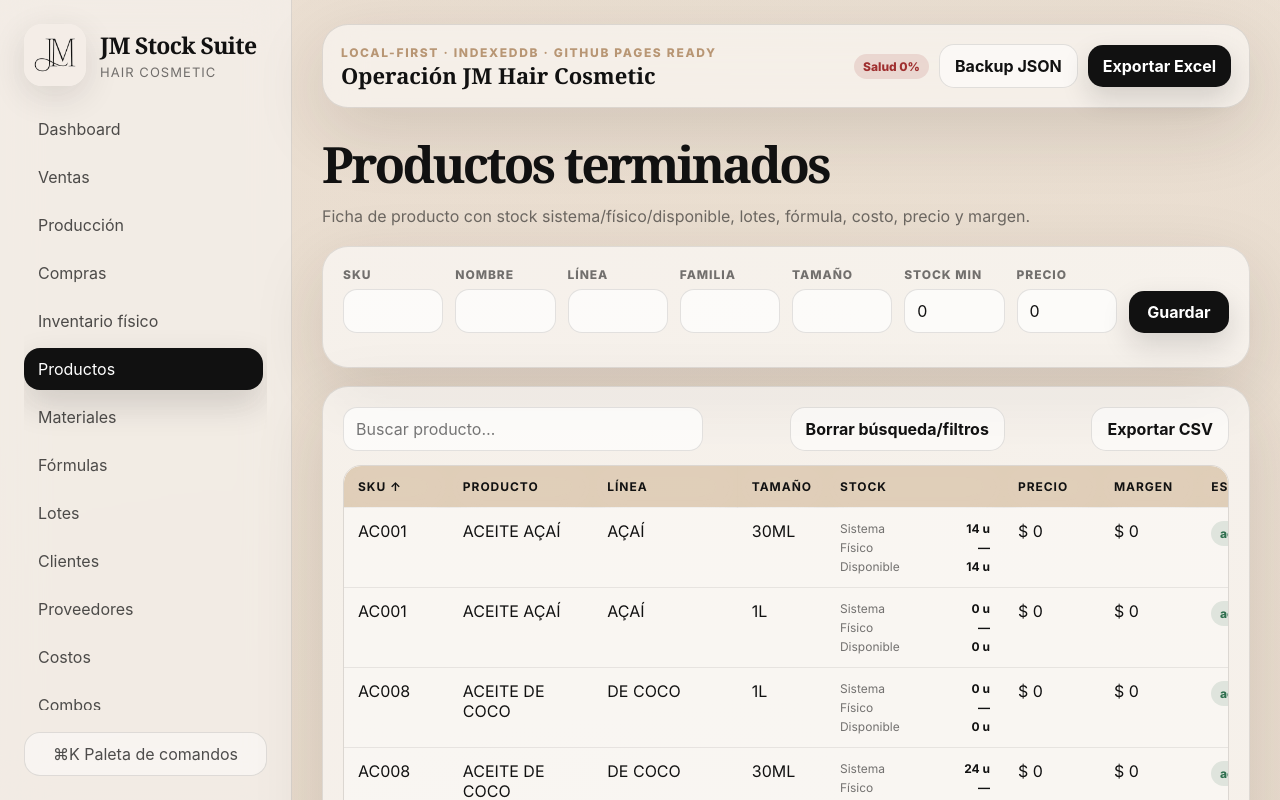
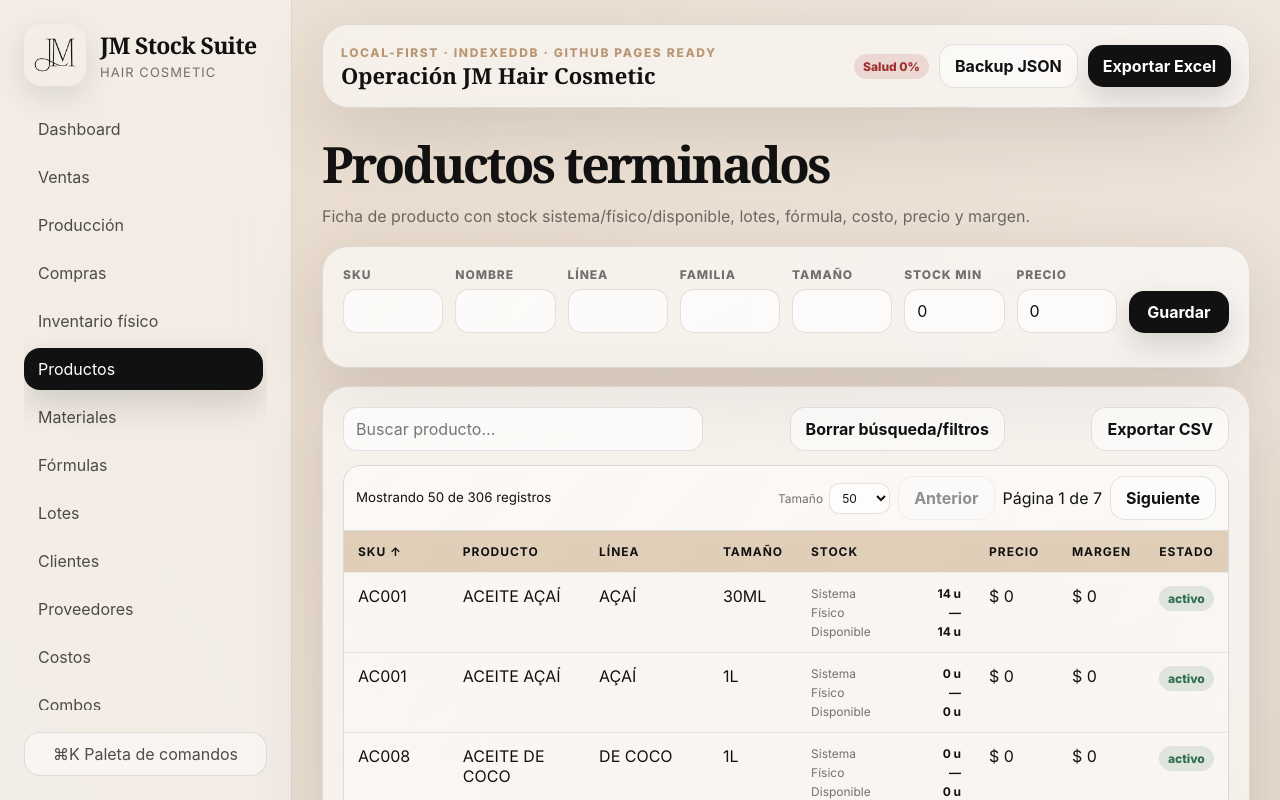
Before and after one commit to GatDeguin/JM_ADM2, a React (Vite) app: page / in a window 1280 px wide. Both pictures are taken after a click on the button "Productos". Shown: the top 800 px of the page. Built offline with nearby package versions, Linux system fonts and the light colour scheme.

Commit message:
Add SmartTable pagination and incremental mode across key pages

```diff
--- a/src/App.tsx
+++ b/src/App.tsx
@@ -695,6 +695,8 @@ function InventoryConfirmation({ preview, draft, itemName }: { preview: ReturnTy
 function ProductsPage({ state, applyState, openDrawer }: PageProps) {
   const [query, setQuery] = useState('');
   const [form, setForm] = useState({ sku: '', name: '', line: '', family: '', size: '', stockMin: 0, listPrice: 0, costReference: 0 });
+  const [page, setPage] = useState(1);
+  const [pageSize, setPageSize] = useState(50);
   const rows = state.products.filter((p) => includesText(`${p.sku} ${p.name} ${p.line} ${p.family}`, query));
   const save = () => {
     if (!form.name.trim()) return;
@@ -719,8 +721,8 @@ function ProductsPage({ state, applyState, openDrawer }: PageProps) {
         </div>
       </div>
       <div className="card">
-        <header className="card-head"><input className="search" placeholder="Buscar producto…" value={query} onChange={(e) => setQuery(e.target.value)} /><button className="ghost" onClick={() => setQuery('')}>Borrar búsqueda/filtros</button><button className="ghost" onClick={() => exportModuleCsv(state, 'productos')}>Exportar CSV</button></header>
-        <SmartTable rows={rows} onRowClick={(p) => openDrawer('product', p.id)} columns={[
+        <header className="card-head"><input className="search" placeholder="Buscar producto…" value={query} onChange={(e) => { setQuery(e.target.value); setPage(1); }} /><button className="ghost" onClick={() => setQuery('')}>Borrar búsqueda/filtros</button><button className="ghost" onClick={() => exportModuleCsv(state, 'productos')}>Exportar CSV</button></header>
+        <SmartTable rows={rows} page={page} pageSize={pageSize} onPageChange={(nextPage, nextSize) => { setPage(nextPage); setPageSize(nextSize); }} onRowClick={(p) => openDrawer('product', p.id)} columns={[
           { key: 'sku', header: 'SKU' }, { key: 'name', header: 'Producto' }, { key: 'line', header: 'Línea' }, { key: 'size', header: 'Tamaño' },
           { key: 'stock', header: 'Stock', value: (p) => productStock(state, p.id).available, render: (p) => <StockTriple system={productStock(state, p.id).system} physical={productStock(state, p.id).physical} available={productStock(state, p.id).available} /> },
           { key: 'price', header: 'Precio', value: (p) => p.listPrice, render: (p) => money(p.listPrice) },
@@ -735,6 +737,8 @@ function ProductsPage({ state, applyState, openDrawer }: PageProps) {
 function MaterialsPage({ state, applyState, openDrawer }: PageProps) {
   const [query, setQuery] = useState('');
   const [form, setForm] = useState({ name: '', category: 'materia prima', unit: 'ml', stockMin: 0, unitCost: 0 });
+  const [page, setPage] = useState(1);
+  const [pageSize, setPageSize] = useState(50);
   const rows = state.materials.filter((m) => includesText(`${m.name} ${m.category} ${m.unit}`, query));
   const save = () => {
     if (!form.name.trim()) return;
@@ -755,8 +759,8 @@ function MaterialsPage({ state, applyState, openDrawer }: PageProps) {
         <button className="primary align-end" onClick={save}>Guardar</button>
       </div></div>
       <div className="card">
-        <header className="card-head"><input className="search" placeholder="Buscar material…" value={query} onChange={(e) => setQuery(e.target.value)} /><button className="ghost" onClick={() => setQuery('')}>Borrar búsqueda/filtros</button><button className="ghost" onClick={() => exportModuleCsv(state, 'materiales')}>Exportar CSV</button></header>
-        <SmartTable rows={rows} onRowClick={(m) => openDrawer('material', m.id)} columns={[
+        <header className="card-head"><input className="search" placeholder="Buscar material…" value={query} onChange={(e) => { setQuery(e.target.value); setPage(1); }} /><button className="ghost" onClick={() => setQuery('')}>Borrar búsqueda/filtros</button><button className="ghost" onClick={() => exportModuleCsv(state, 'materiales')}>Exportar CSV</button></header>
+        <SmartTable rows={rows} page={page} pageSize={pageSize} onPageChange={(nextPage, nextSize) => { setPage(nextPage); setPageSize(nextSize); }} onRowClick={(m) => openDrawer('material', m.id)} columns={[
           { key: 'name', header: 'Material' }, { key: 'category', header: 'Categoría' }, { key: 'unit', header: 'Unidad' },
           { key: 'stock', header: 'Stock', value: (m) => materialStock(state, m.id).available, render: (m) => <StockTriple system={materialStock(state, m.id).system} physical={materialStock(state, m.id).physical} available={materialStock(state, m.id).available} unit={m.unit} /> },
           { key: 'unitCost', header: 'Costo unitario', value: (m) => m.unitCost, render: (m) => money(m.unitCost) },
@@ -1019,6 +1023,8 @@ function MovementsPage({ state }: PageProps) {
   const [user, setUser] = useState('');
   const [fromDate, setFromDate] = useState('');
   const [toDate, setToDate] = useState('');
+  const [page, setPage] = useState(1);
+  const [pageSize, setPageSize] = useState(100);
   const rows = useMemo(() => state.movements.filter((m) => {
     if (fromDate && m.date < fromDate) return false;
     if (toDate && m.date > toDate) return false;
@@ -1027,21 +1033,21 @@ function MovementsPage({ state }: PageProps) {
     if (query && !includesText(`${m.type} ${m.item} ${m.reason} ${m.sourceDocument} ${m.lotNumber} ${m.user}`, query)) return false;
     return true;
   }), [state.movements, fromDate, toDate, type, user, query]);
-  const resetFilters = () => { setQuery(''); setType(''); setUser(''); setFromDate(''); setToDate(''); };
+  const resetFilters = () => { setQuery(''); setType(''); setUser(''); setFromDate(''); setToDate(''); setPage(1); };
   const movementTypes = useMemo(() => Array.from(new Set(state.movements.map((m) => m.type))).sort((a, b) => a.localeCompare(b, 'es')), [state.movements]);
   const users = useMemo(() => Array.from(new Set(state.movements.map((m) => m.user))).sort((a, b) => a.localeCompare(b, 'es')), [state.movements]);
   return (
     <Section title="Movimientos" subtitle="Histórico completo de tipo, entidad, ítem, cantidad, valor, usuario, documento, lote y motivo." actions={<button className="ghost" onClick={() => exportModuleCsv(state, 'movimientos')}>Exportar CSV</button>}>
       <div className="card">
         <header className="card-head">
-          <input className="search" placeholder="Buscar movimiento…" value={query} onChange={(e) => setQuery(e.target.value)} />
+          <input className="search" placeholder="Buscar movimiento…" value={query} onChange={(e) => { setQuery(e.target.value); setPage(1); }} />
           <input type="date" value={fromDate} onChange={(e) => setFromDate(e.target.value)} />
           <input type="date" value={toDate} onChange={(e) => setToDate(e.target.value)} />
           <select value={type} onChange={(e) => setType(e.target.value)}><option value="">Tipo</option>{movementTypes.map((item) => <option key={item} value={item}>{item}</option>)}</select>
           <select value={user} onChange={(e) => setUser(e.target.value)}><option value="">Usuario</option>{users.map((item) => <option key={item} value={item}>{item}</option>)}</select>
           <button className="ghost" onClick={resetFilters}>Borrar búsqueda/filtros</button>
         </header>
-        <SmartTable rows={rows} columns={[{ key: 'date', header: 'Fecha', render: (m) => dateLabel(m.date) }, { key: 'type', header: 'Tipo' }, { key: 'item', header: 'Ítem' }, { key: 'qty', header: 'Cantidad', render: (m) => qty(m.qty, m.unit) }, { key: 'value', header: 'Valor', render: (m) => money(m.value) }, { key: 'user', header: 'Usuario' }, { key: 'sourceDocument', header: 'Documento' }, { key: 'lotNumber', header: 'Lote' }, { key: 'reason', header: 'Motivo' }]} />
+        <SmartTable rows={rows} mode="incremental" page={page} pageSize={pageSize} onPageChange={(nextPage, nextSize) => { setPage(nextPage); setPageSize(nextSize); }} columns={[{ key: 'date', header: 'Fecha', render: (m) => dateLabel(m.date) }, { key: 'type', header: 'Tipo' }, { key: 'item', header: 'Ítem' }, { key: 'qty', header: 'Cantidad', render: (m) => qty(m.qty, m.unit) }, { key: 'value', header: 'Valor', render: (m) => money(m.value) }, { key: 'user', header: 'Usuario' }, { key: 'sourceDocument', header: 'Documento' }, { key: 'lotNumber', header: 'Lote' }, { key: 'reason', header: 'Motivo' }]} />
       </div>
     </Section>
   );
@@ -1050,10 +1056,12 @@ function MovementsPage({ state }: PageProps) {
 function AuditPage({ state }: PageProps) {
   const issues = runIntegrityChecks(state);
   const tests = runInternalTests(state);
+  const [auditPage, setAuditPage] = useState(1);
+  const [auditPageSize, setAuditPageSize] = useState(40);
   return (
     <Section title="Auditoría y QA" subtitle="Score operativo, issues, bitácora auditada y pruebas internas." actions={<button className="ghost" onClick={() => exportModuleCsv(state, 'auditoria')}>Exportar auditoría</button>}>
       <div className="kpi-grid"><KPI label="Críticos" value={issues.filter((i) => i.severity === 'crítico').length} tone="danger" /><KPI label="Atención" value={issues.filter((i) => i.severity === 'atención').length} tone="warn" /><KPI label="Info" value={issues.filter((i) => i.severity === 'info').length} /><KPI label="Tests OK" value={`${tests.filter((t) => t.passed).length}/${tests.length}`} tone={tests.every((t) => t.passed) ? 'good' : 'warn'} /></div>
-      <div className="grid two"><div className="card"><h3>Tests internos</h3>{tests.map((t) => <div className="test-row" key={t.name}><Badge label={t.passed ? 'OK' : 'Falla'} tone={t.passed ? 'good' : 'danger'} /><strong>{t.name}</strong><span>{t.detail}</span></div>)}</div><div className="card"><h3>Audit log</h3><SmartTable rows={state.auditLog.slice().reverse()} dense maxRows={40} columns={[{ key: 'date', header: 'Fecha', render: (a) => dateLabel(a.date) }, { key: 'module', header: 'Módulo' }, { key: 'entityId', header: 'Entidad' }, { key: 'field', header: 'Campo' }, { key: 'origin', header: 'Origen' }, { key: 'reason', header: 'Motivo' }]} /></div></div>
+      <div className="grid two"><div className="card"><h3>Tests internos</h3>{tests.map((t) => <div className="test-row" key={t.name}><Badge label={t.passed ? 'OK' : 'Falla'} tone={t.passed ? 'good' : 'danger'} /><strong>{t.name}</strong><span>{t.detail}</span></div>)}</div><div className="card"><h3>Audit log</h3><SmartTable rows={state.auditLog.slice().reverse()} dense page={auditPage} pageSize={auditPageSize} onPageChange={(nextPage, nextSize) => { setAuditPage(nextPage); setAuditPageSize(nextSize); }} columns={[{ key: 'date', header: 'Fecha', render: (a) => dateLabel(a.date) }, { key: 'module', header: 'Módulo' }, { key: 'entityId', header: 'Entidad' }, { key: 'field', header: 'Campo' }, { key: 'origin', header: 'Origen' }, { key: 'reason', header: 'Motivo' }]} /></div></div>
     </Section>
   );
 }
@@ -1065,6 +1073,8 @@ function IntegrityPage({ state, applyState, setPendingConfirm, setPage }: PagePr
   const [control, setControl] = useState('');
   const [fromDate, setFromDate] = useState('');
   const [toDate, setToDate] = useState('');
+  const [tablePage, setTablePage] = useState(1);
+  const [tablePageSize, setTablePageSize] = useState(50);
   const filteredIssues = useMemo(() => issues.filter((issue) => {
     const issueDate = (issue as { date?: string; timestamp?: string }).date ?? (issue as { timestamp?: string }).timestamp ?? '';
     if (severity && issue.severity !== severity) return false;
@@ -1077,7 +1087,7 @@ function IntegrityPage({ state, applyState, setPendingConfirm, setPage }: PagePr
   }), [issues, severity, module, control, fromDate, toDate]);
   const modules = useMemo(() => Array.from(new Set(issues.map((i) => i.module).filter(Boolean) as string[])).sort((a, b) => a.localeCompare(b, 'es')), [issues]);
   const controls = useMemo(() => Array.from(new Set(issues.map((i) => i.control))).sort((a, b) => a.localeCompare(b, 'es')), [issues]);
-  const resetFilters = () => { setSeverity(''); setModule(''); setControl(''); setFromDate(''); setToDate(''); };
+  const resetFilters = () => { setSeverity(''); setModule(''); setControl(''); setFromDate(''); setToDate(''); setTablePage(1); };
   const repair = () => {
     setPendingConfirm({ title: 'Reparar integridad seguro', label: 'Reparar seguro', body: <p>Se recalcularán estados de lotes agotados/vencidos desde los lotes existentes y se registrará auditoría. No se eliminarán datos.</p>, onConfirm: () => { const result = safeRepairState(state); if (result.ok && result.data) applyState(result.data, `Reparación segura aplicada: ${Number(result.summary?.changed) || 0} cambios.`); } });
   };
@@ -1092,7 +1102,7 @@ function IntegrityPage({ state, applyState, setPendingConfirm, setPage }: PagePr
           <input type="date" value={toDate} onChange={(e) => setToDate(e.target.value)} />
           <button className="ghost" onClick={resetFilters}>Borrar búsqueda/filtros</button>
         </header>
-        <SmartTable rows={filteredIssues} columns={[{ key: 'severity', header: 'Severidad', render: (i) => <Badge label={i.severity} tone={i.severity === 'crítico' ? 'danger' : i.severity === 'atención' ? 'warn' : 'info'} /> }, { key: 'control', header: 'Control' }, { key: 'detail', header: 'Detalle' }, { key: 'systemValue', header: 'Sistema' }, { key: 'expectedValue', header: 'Esperado' }, { key: 'recommendation', header: 'Acción recomendada' }, { key: 'module', header: 'Ir', render: (i) => i.module ? <button className="ghost" onClick={() => setPage(i.module ?? 'Dashboard')}>{i.module}</button> : '—' }]} />
+        <SmartTable rows={filteredIssues} page={tablePage} pageSize={tablePageSize} onPageChange={(nextPage, nextSize) => { setTablePage(nextPage); setTablePageSize(nextSize); }} columns={[{ key: 'severity', header: 'Severidad', render: (i) => <Badge label={i.severity} tone={i.severity === 'crítico' ? 'danger' : i.severity === 'atención' ? 'warn' : 'info'} /> }, { key: 'control', header: 'Control' }, { key: 'detail', header: 'Detalle' }, { key: 'systemValue', header: 'Sistema' }, { key: 'expectedValue', header: 'Esperado' }, { key: 'recommendation', header: 'Acción recomendada' }, { key: 'module', header: 'Ir', render: (i) => i.module ? <button className="ghost" onClick={() => setPage(i.module ?? 'Dashboard')}>{i.module}</button> : '—' }]} />
       </div>
     </Section>
   );
--- a/src/components.tsx
+++ b/src/components.tsx
@@ -1,4 +1,4 @@
-import { useMemo, useState } from 'react';
+import { useEffect, useMemo, useState } from 'react';
 import type { AppState } from './types';
 import { includesText, money, qty } from './utils';
 
@@ -106,7 +106,9 @@ export interface Column<T> {
   className?: string;
 }
 
-export function SmartTable<T extends object>({ rows, columns, onRowClick, dense = false, maxRows }: { rows: T[]; columns: Column<T>[]; onRowClick?: (row: T) => void; dense?: boolean; maxRows?: number }) {
+type SmartTableMode = 'paged' | 'incremental';
+
+export function SmartTable<T extends object>({ rows, columns, onRowClick, dense = false, maxRows, page = 1, pageSize = 50, onPageChange, mode = 'paged' }: { rows: T[]; columns: Column<T>[]; onRowClick?: (row: T) => void; dense?: boolean; maxRows?: number; page?: number; pageSize?: number; onPageChange?: (page: number, pageSize: number) => void; mode?: SmartTableMode }) {
   const [sort, setSort] = useState<{ key: string; direction: 'asc' | 'desc' }>({ key: columns[0]?.key ?? 'id', direction: 'asc' });
   const sortedRows = useMemo(() => {
     const column = columns.find((c) => c.key === sort.key);
@@ -119,9 +121,39 @@ export function SmartTable<T extends object>({ rows, columns, onRowClick, dense
       return String(av).localeCompare(String(bv), 'es') * factor;
     });
   }, [rows, columns, sort]);
-  const visible = typeof maxRows === 'number' ? sortedRows.slice(0, maxRows) : sortedRows;
+  const limitedRows = typeof maxRows === 'number' ? sortedRows.slice(0, maxRows) : sortedRows;
+  const safePageSize = Math.max(1, pageSize);
+  const maxPage = Math.max(1, Math.ceil(limitedRows.length / safePageSize));
+  const safePage = Math.min(Math.max(1, page), maxPage);
+  useEffect(() => {
+    if (!onPageChange) return;
+    if (safePage !== page) onPageChange(safePage, safePageSize);
+  }, [safePage, page, safePageSize, onPageChange]);
+  const visible = useMemo(() => {
+    if (mode === 'incremental') {
+      return limitedRows.slice(0, safePage * safePageSize);
+    }
+    const start = (safePage - 1) * safePageSize;
+    return limitedRows.slice(start, start + safePageSize);
+  }, [limitedRows, mode, safePage, safePageSize]);
+  const handlePageSize = (value: number) => onPageChange?.(1, value);
   return (
     <div className="table-wrap">
+      <div className="table-meta">
+        <small>Mostrando {visible.length.toLocaleString('es-AR')} de {limitedRows.length.toLocaleString('es-AR')} registros</small>
+        {onPageChange && (
+          <div className="table-controls">
+            <label>Tamaño
+              <select value={safePageSize} onChange={(event) => handlePageSize(Number(event.target.value))}>
+                {[25, 50, 100, 250].map((size) => <option key={size} value={size}>{size}</option>)}
+              </select>
+            </label>
+            <button className="ghost" onClick={() => onPageChange(Math.max(1, safePage - 1), safePageSize)} disabled={safePage <= 1}>Anterior</button>
+            <span>{mode === 'incremental' ? `Lote ${safePage}` : `Página ${safePage} de ${maxPage}`}</span>
+            <button className="ghost" onClick={() => onPageChange(Math.min(maxPage, safePage + 1), safePageSize)} disabled={safePage >= maxPage}>{mode === 'incremental' ? 'Cargar más' : 'Siguiente'}</button>
+          </div>
+        )}
+      </div>
       <table className={dense ? 'smart-table dense' : 'smart-table'}>
         <thead>
           <tr>
--- a/src/styles.css
+++ b/src/styles.css
@@ -148,6 +148,10 @@ input:focus, select:focus, textarea:focus { border-color: rgba(184,150,116,.8);
 .segmented button { padding: 9px 13px; border-radius: 12px; background: transparent; font-weight: 750; }
 .segmented button.active { background: var(--ink); color: #fff; }
 .table-wrap { overflow: auto; border-radius: 18px; border: 1px solid var(--line); }
+.table-meta { display: flex; justify-content: space-between; align-items: center; gap: 12px; padding: 10px 12px; background: rgba(255,255,255,.52); border-bottom: 1px solid var(--line); }
+.table-controls { display: flex; align-items: center; gap: 8px; }
+.table-controls label { display: flex; align-items: center; gap: 6px; color: var(--muted); font-size: 12px; }
+.table-controls select { width: auto; padding: 6px 8px; border-radius: 10px; }
 .smart-table { width: 100%; border-collapse: collapse; min-width: 780px; background: rgba(255,255,255,.38); }
 .smart-table th, .smart-table td { padding: 13px 14px; border-bottom: 1px solid rgba(17,17,17,.08); text-align: left; vertical-align: top; }
 .smart-table th { position: sticky; top: 0; z-index: 1; background: rgba(216,194,167,.78); backdrop-filter: blur(16px); color: var(--ink); font-size: 12px; text-transform: uppercase; letter-spacing: .08em; user-select: none; }
```
